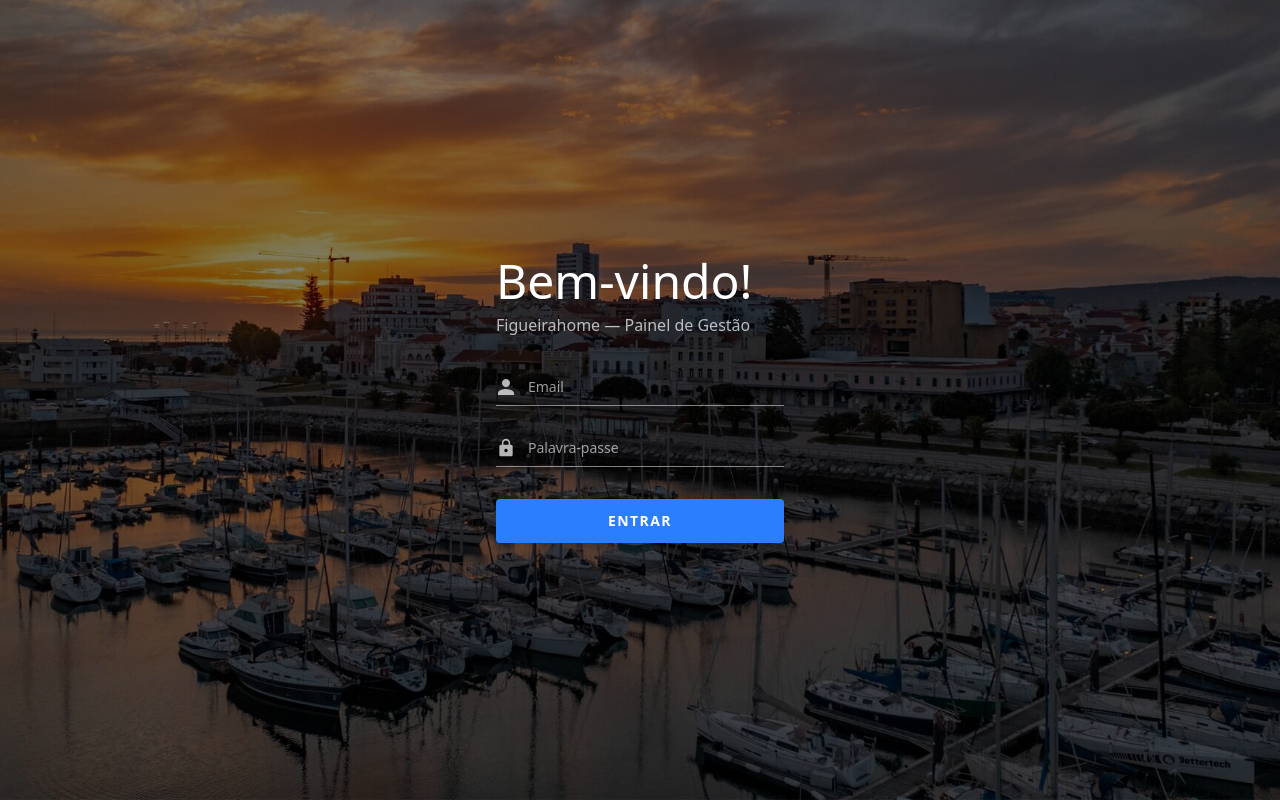
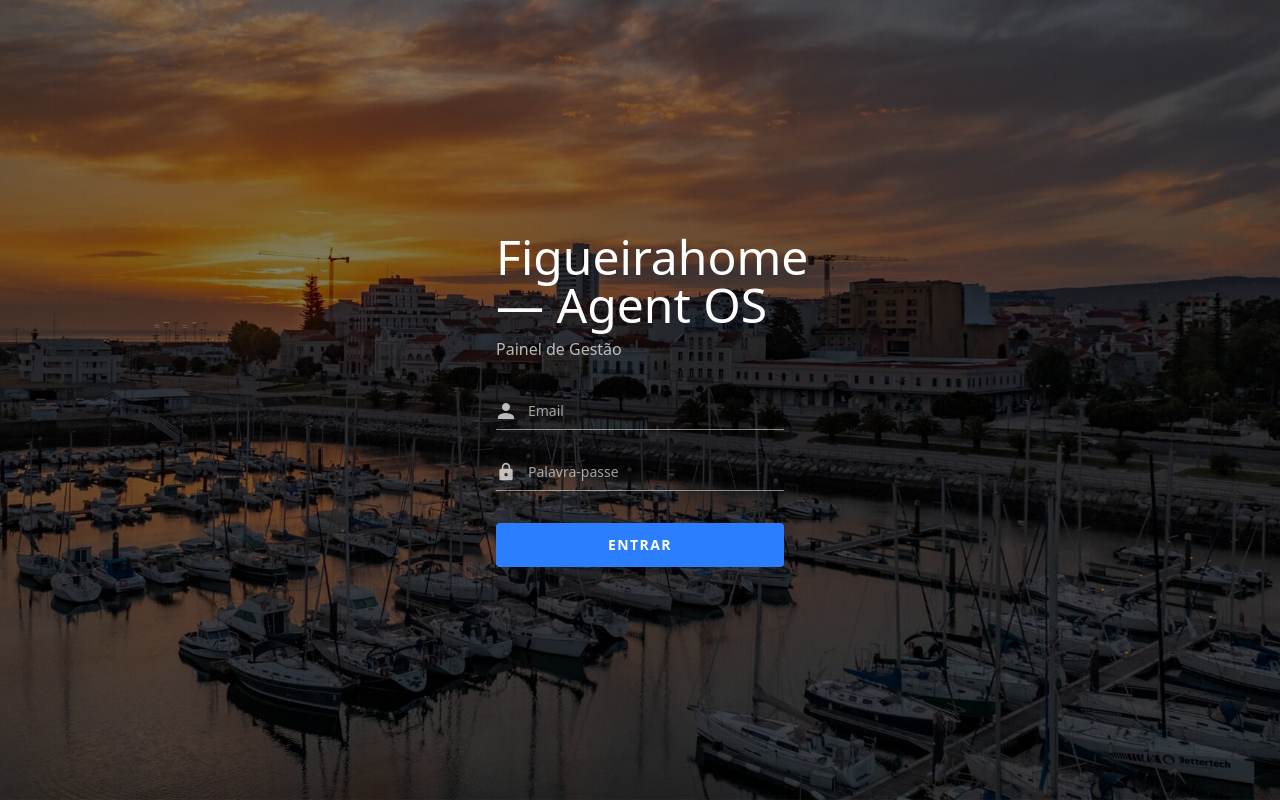
Before and after one commit to imogermano-dotcom/figueirahome_agentOS, a React (Vite) app in the folder frontend/: page /login in a window 1280 px wide. Built offline with nearby package versions, Linux system fonts and the light colour scheme; no server answers.

Commit message:
feat(login): update title to Figueirahome — Agent OS

```diff
--- a/frontend/src/pages/Login.jsx
+++ b/frontend/src/pages/Login.jsx
@@ -35,8 +35,8 @@ export default function Login() {
       <div className="absolute inset-0 bg-black/50" />
 
       <div className="relative z-10 px-12 py-10 w-full max-w-sm">
-        <h1 className="text-5xl font-light text-white mb-2">Bem-vindo!</h1>
-        <p className="text-white/70 text-base mb-10">Figueirahome — Painel de Gestão</p>
+        <h1 className="text-5xl font-light text-white mb-2">Figueirahome — Agent OS</h1>
+        <p className="text-white/70 text-base mb-10">Painel de Gestão</p>
 
         <form onSubmit={handleSubmit} className="space-y-8">
           {/* Email field */}
```
